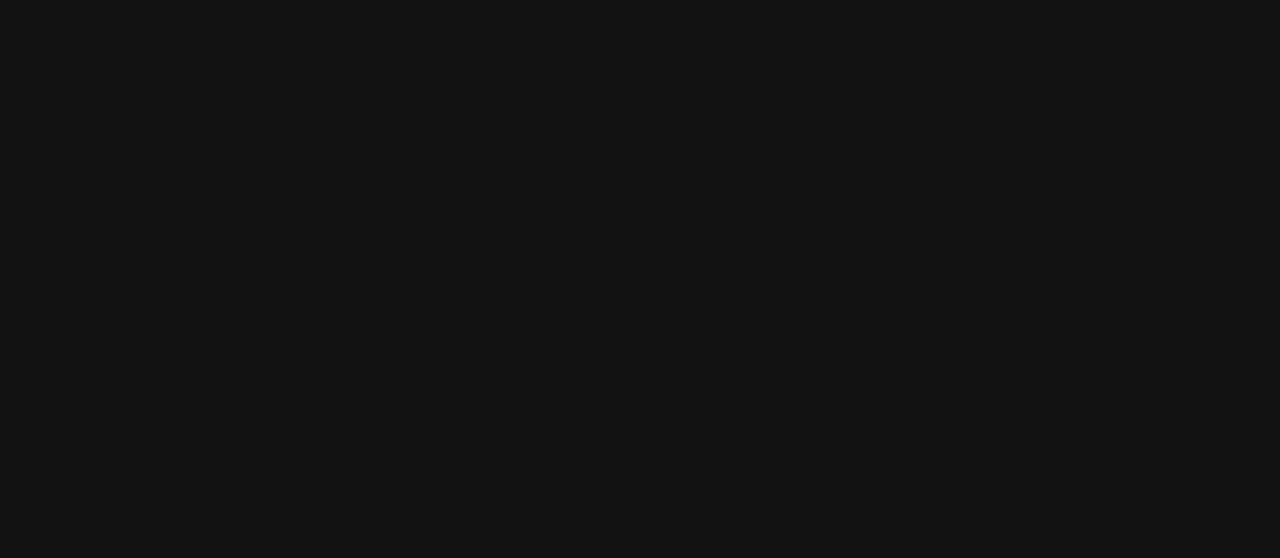
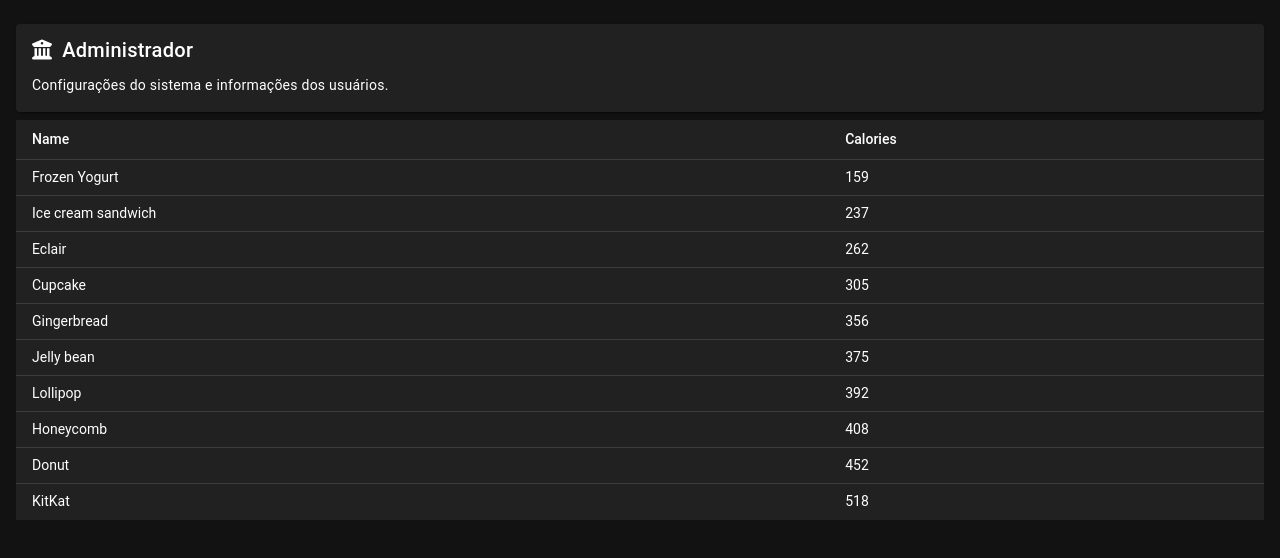
Before and after one commit to GuilhermeDiechiete/orgfin, a Nuxt app in the folder client/: page /admin in a window 1280 px wide. Before the commit this address had no page. Shown: the top 558 px of the page. Built offline with nearby package versions, Linux system fonts and the light colour scheme.

Commit message:
update tables and create adm page

```diff
--- a/client/components/TableAccounts.vue
+++ b/client/components/TableAccounts.vue
@@ -5,14 +5,14 @@
       <v-text-field v-model="search" label="Search" prepend-inner-icon="mdi-magnify" variant="outlined" hide-details single-line />
     </template>
 
-    <v-data-table :headers="headers" :items="accounts" :search="search">
+    <v-data-table :headers="headers" :items="accounts" :search="search" density="compact">
 
       <template v-slot:item="{ item }">
         <tr>
           <td>{{ item.name }}</td>
           <td>R$ {{ item.amount }}</td>
           <td>
-            <v-btn color="primary" @click.prevent="deleteAccount(item.id)">
+            <v-btn color="primary" density="comfortable" @click.prevent="deleteAccount(item.id)">
               excluir
             </v-btn>
           </td>
--- a/client/components/TableAnnual.vue
+++ b/client/components/TableAnnual.vue
@@ -25,7 +25,7 @@
 
 <template>
   <v-card>
-    <v-data-table>
+    <v-data-table density="compact">
       <thead>
         <tr class="text-deep-orange-darken-3">
           <th>MÊS</th>
--- a/client/components/TableCategories.vue
+++ b/client/components/TableCategories.vue
@@ -5,7 +5,7 @@
       <v-text-field v-model="search" label="Search" prepend-inner-icon="mdi-magnify" variant="outlined" hide-details single-line />
     </template>
 
-    <v-data-table :headers="headers" :items="categories" :search="search" >
+    <v-data-table :headers="headers" :items="categories" :search="search" density="compact">
 
       <template v-slot:item="{ item }">
         <tr>
@@ -16,7 +16,7 @@
             <span v-if="item.type === 'investment'">Investimentos</span>
           </td>
           <td>
-            <v-btn color="primary" @click.prevent="deleteCategory(item.id)">
+            <v-btn color="primary" density="comfortable" @click.prevent="deleteCategory(item.id)">
               excluir
             </v-btn>
           </td>
--- a/client/components/TableExpenses.vue
+++ b/client/components/TableExpenses.vue
@@ -6,7 +6,7 @@
         </v-text-field>
       </template>
 
-      <v-data-table :headers="headers" :items="expenses" :search="search">
+      <v-data-table :headers="headers" :items="expenses" :search="search" density="compact">
 
         <template v-slot:item="{ item }">
           <tr>
@@ -17,10 +17,10 @@
             <td>{{ item.category }}</td>
             <td>{{ item.destiny }}</td>
             <td @click="alterStatus(item.id)">
-              <v-btn block small color="primary" v-if="item.status === false">Pendente</v-btn>
-              <v-btn block small color="green darken-1" v-if="item.status === true">Pago</v-btn>
+              <v-btn block small color="primary" density="comfortable" v-if="item.status === false">Pendente</v-btn>
+              <v-btn block small color="green darken-1" density="comfortable" v-if="item.status === true">Pago</v-btn>
             </td>
-            <td> <v-btn block small color="primary" @click.prevent="deleteTransaction(item.id)">Excluir</v-btn></td>
+            <td> <v-btn block small color="primary" density="comfortable" @click.prevent="deleteTransaction(item.id)">Excluir</v-btn></td>
           </tr>
         </template>
       </v-data-table>
--- a/client/components/TableIncomes.vue
+++ b/client/components/TableIncomes.vue
@@ -6,7 +6,7 @@
       </v-text-field>
     </template>
 
-    <v-data-table :headers="headers" :items="incomes" :search="search">
+    <v-data-table :headers="headers" :items="incomes" :search="search" density="compact">
 
       <template v-slot:item="{ item }">
         <tr>
@@ -17,7 +17,7 @@
           <td>{{ item.category }}</td>
           <td>{{ item.destiny }}</td>
           <td>{{ item.status }}</td>
-          <td> <v-btn color="primary" @click.prevent="deleteTransaction(item.id)">Excluir</v-btn></td>
+          <td> <v-btn color="primary" density="comfortable" @click.prevent="deleteTransaction(item.id)">Excluir</v-btn></td>
         </tr>
       </template>
     </v-data-table>
--- a/client/components/TableInvestments.vue
+++ b/client/components/TableInvestments.vue
@@ -6,7 +6,7 @@
       </v-text-field>
     </template>
 
-    <v-data-table :headers="headers" :items="investments" :search="search">
+    <v-data-table :headers="headers" :items="investments" :search="search" density="compact">
 
       <template v-slot:item="{ item }">
         <tr>
@@ -17,7 +17,7 @@
           <td>{{ item.category }}</td>
           <td>{{ item.destiny }}</td>
           <td>{{ item.status }}</td>
-          <td> <v-btn color="primary" @click.prevent="deleteTransaction(item.id)">Excluir</v-btn></td>
+          <td> <v-btn color="primary" density="comfortable" @click.prevent="deleteTransaction(item.id)">Excluir</v-btn></td>
         </tr>
       </template>
     </v-data-table>
--- /dev/null
+++ b/client/pages/admin/index.vue
@@ -0,0 +1,80 @@
+<template>
+
+        <section class="my-container">
+            <HeaderPage icon="fa-solid fa-building-columns" title="Administrador" description="Configurações do sistema e informações dos usuários."/>
+
+            <v-table density="compact">
+    <thead>
+      <tr>
+        <th class="text-left">
+          Name
+        </th>
+        <th class="text-left">
+          Calories
+        </th>
+      </tr>
+    </thead>
+    <tbody>
+      <tr
+        v-for="item in desserts"
+        :key="item.name"
+      >
+        <td>{{ item.name }}</td>
+        <td>{{ item.calories }}</td>
+      </tr>
+    </tbody>
+  </v-table>
+        </section>
+
+</template>
+
+<script>
+  export default {
+    data () {
+      return {
+        desserts: [
+          {
+            name: 'Frozen Yogurt',
+            calories: 159,
+          },
+          {
+            name: 'Ice cream sandwich',
+            calories: 237,
+          },
+          {
+            name: 'Eclair',
+            calories: 262,
+          },
+          {
+            name: 'Cupcake',
+            calories: 305,
+          },
+          {
+            name: 'Gingerbread',
+            calories: 356,
+          },
+          {
+            name: 'Jelly bean',
+            calories: 375,
+          },
+          {
+            name: 'Lollipop',
+            calories: 392,
+          },
+          {
+            name: 'Honeycomb',
+            calories: 408,
+          },
+          {
+            name: 'Donut',
+            calories: 452,
+          },
+          {
+            name: 'KitKat',
+            calories: 518,
+          },
+        ],
+      }
+    },
+  }
+</script>
```
Also changed, not shown: client/assets/css/main.css (line endings or trailing spaces).
